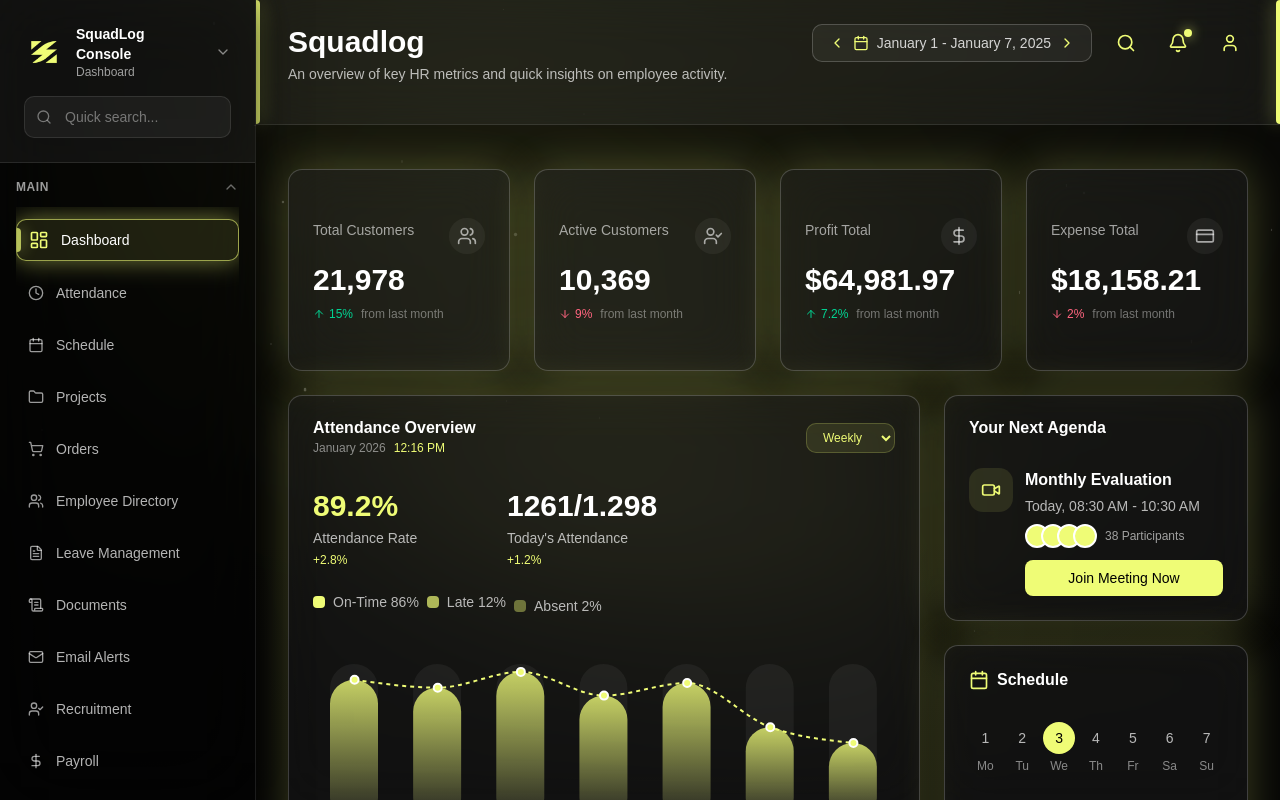
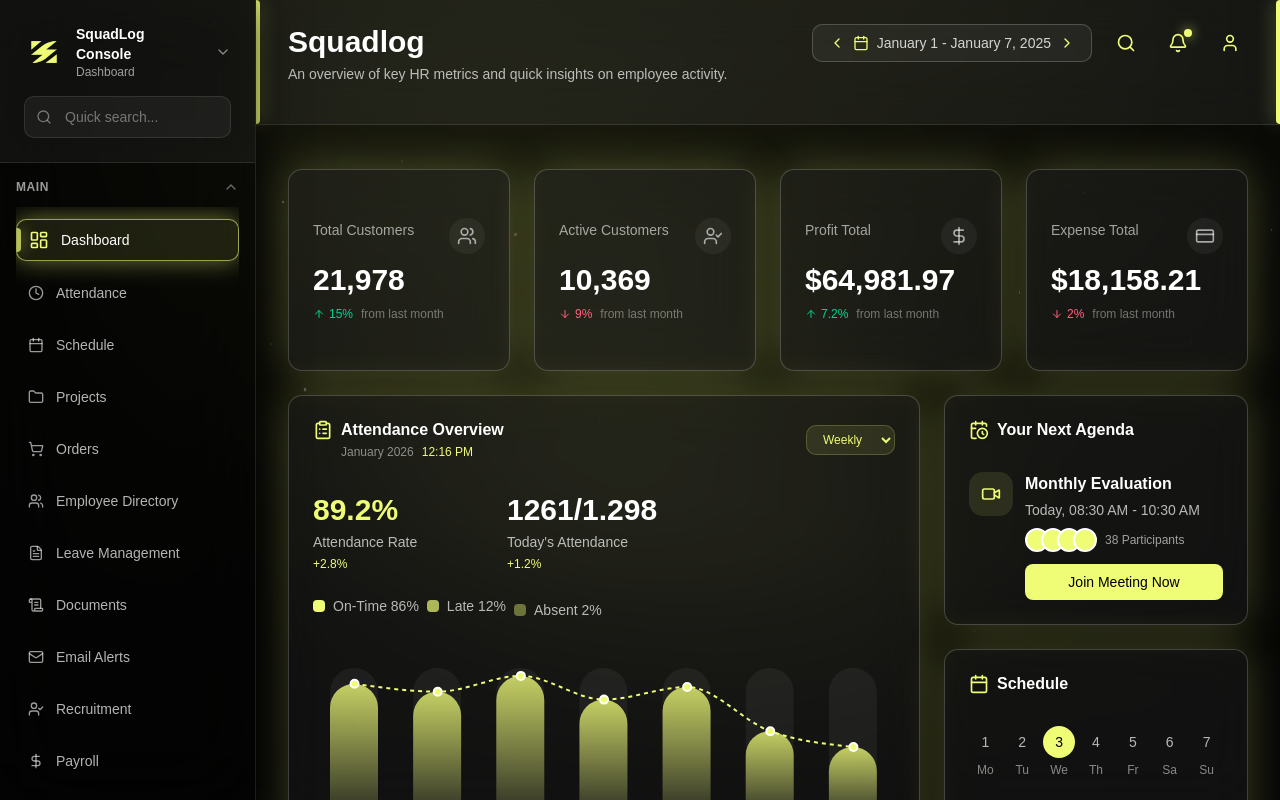
Before and after one commit to nexoviasoft/nexoviasoft-console, a Next.js app: page / in a window 1280 px wide. Built offline with nearby package versions, Linux system fonts and the light colour scheme; no server answers; a web font is replaced by a local one.

Commit message:
pages responsived done

```diff
--- a/src/app/page.js
+++ b/src/app/page.js
@@ -16,6 +16,10 @@ import {
   UserCheck,
   DollarSign,
   CreditCard,
+  Activity,
+  ClipboardList,
+  CalendarClock,
+  BarChart3,
 } from "lucide-react";
 import { Card, CardContent, CardHeader, CardTitle } from "@/components/ui/card";
 import { Button } from "@/components/ui/button";
@@ -166,10 +170,11 @@ export default function Dashboard() {
               <CardHeader>
                 <div className="flex items-center justify-between">
                   <div>
-                    <CardTitle className="text-white">
+                    <CardTitle className="text-white flex items-center gap-2">
+                      <ClipboardList className="w-5 h-5 text-[#EFFC76]" />
                       Attendance Overview
                     </CardTitle>
-                    <div className="text-xs text-white/50 mt-1 flex gap-2">
+                    <div className="text-xs text-white/50 mt-1 flex gap-2 pl-7">
                       <span>{formattedDate}</span>
                       <span className="text-[#EFFC76]">{formattedTime}</span>
                     </div>
@@ -239,7 +244,22 @@ export default function Dashboard() {
             <Card>
               <CardHeader>
                 <div className="flex items-center justify-between">
-                  <CardTitle className="text-white">Activity</CardTitle>
+                  <CardTitle className="text-white flex items-center gap-2">
+                    <Activity className="w-5 h-5 text-[#EFFC76]" />
+                    Activity
+                  </CardTitle>
+                  <div className=" block md:hidden">
+                    <div className="flex  items-center gap-2  ">
+                      <button className="px-3 py-2 border border-white/20 rounded-lg text-sm hover:bg-white/10 flex items-center gap-2 text-white/80">
+                        <span>Filter</span>
+                      </button>
+                      <button className="px-3 py-2 border border-white/20 rounded-lg text-sm hover:bg-white/10 flex items-center gap-2 text-white/80">
+                        <span>Sort By</span>
+                        <ChevronUp className="w-4 h-4 text-[#EFFC76]" />
+                      </button>
+                    </div>
+                  </div>
+
                   <button className="text-sm font-medium text-[#EFFC76] hover:text-[#e0ef5f]">
                     See Detail
                   </button>
@@ -277,7 +297,8 @@ export default function Dashboard() {
                       </div>
                     </div>
 
-                    <div className="flex  items-center gap-2  ">
+                    <div className="hidden md:block self-end xl:self-auto">
+                      <div className="flex items-center gap-2">
                         <button className="px-3 py-2 border border-white/20 rounded-lg text-sm hover:bg-white/10 flex items-center gap-2 text-white/80">
                           <span>Filter</span>
                         </button>
@@ -285,6 +306,7 @@ export default function Dashboard() {
                           <span>Sort By</span>
                           <ChevronUp className="w-4 h-4 text-[#EFFC76]" />
                         </button>
+                      </div>
                     </div>
                   </div>
 
@@ -307,7 +329,10 @@ export default function Dashboard() {
           <div className="space-y-6">
             <Card>
               <CardHeader>
-                <CardTitle className="text-white">Your Next Agenda</CardTitle>
+                <CardTitle className="text-white flex items-center gap-2">
+                  <CalendarClock className="w-5 h-5 text-[#EFFC76]" />
+                  Your Next Agenda
+                </CardTitle>
               </CardHeader>
               <CardContent>
                 <div className="space-y-4">
@@ -429,7 +454,8 @@ export default function Dashboard() {
             <div className="flex flex-col md:flex-row justify-between items-start md:items-end mb-8 gap-6">
               <div className="w-full">
                 <div className="flex items-center justify-between mb-8">
-                  <h3 className="text-xl font-semibold text-white">
+                  <h3 className="text-xl font-semibold text-white flex items-center gap-2">
+                    <BarChart3 className="w-6 h-6 text-[#EFFC76]" />
                     Finance Report
                   </h3>
 
@@ -456,11 +482,11 @@ export default function Dashboard() {
                   </select>
                 </div>
 
-                <div className="grid grid-cols-1 md:grid-cols-3 gap-12">
+                <div className="grid grid-cols-2 md:grid-cols-3 gap-12">
                   <div>
                     <div className="text-sm text-white/50 mb-1">Weekly</div>
                     <div className="flex items-center gap-3">
-                      <span className="text-3xl font-bold text-white">
+                      <span className=" text-xl md:text-3xl font-bold text-white">
                         $24,291
                       </span>
                       <span className="text-xs font-bold text-emerald-400 bg-emerald-400/10 px-1.5 py-0.5 rounded">
@@ -475,7 +501,7 @@ export default function Dashboard() {
                   <div>
                     <div className="text-sm text-white/50 mb-1">Monthly</div>
                     <div className="flex items-center gap-3">
-                      <span className="text-3xl font-bold text-white">
+                      <span className="text-xl md:text-3xl font-bold text-white">
                         $48,903
                       </span>
                       <span className="text-xs font-bold text-emerald-400 bg-emerald-400/10 px-1.5 py-0.5 rounded">
@@ -490,7 +516,7 @@ export default function Dashboard() {
                   <div>
                     <div className="text-sm text-white/50 mb-1">Yearly</div>
                     <div className="flex items-center gap-3">
-                      <span className="text-3xl font-bold text-white">
+                      <span className="text-xl md:text-3xl font-bold text-white">
                         $198,134
                       </span>
                       <span className="text-xs font-bold text-emerald-400 bg-emerald-400/10 px-1.5 py-0.5 rounded">
```
Lines whose indentation alone changed are shown as unchanged.
